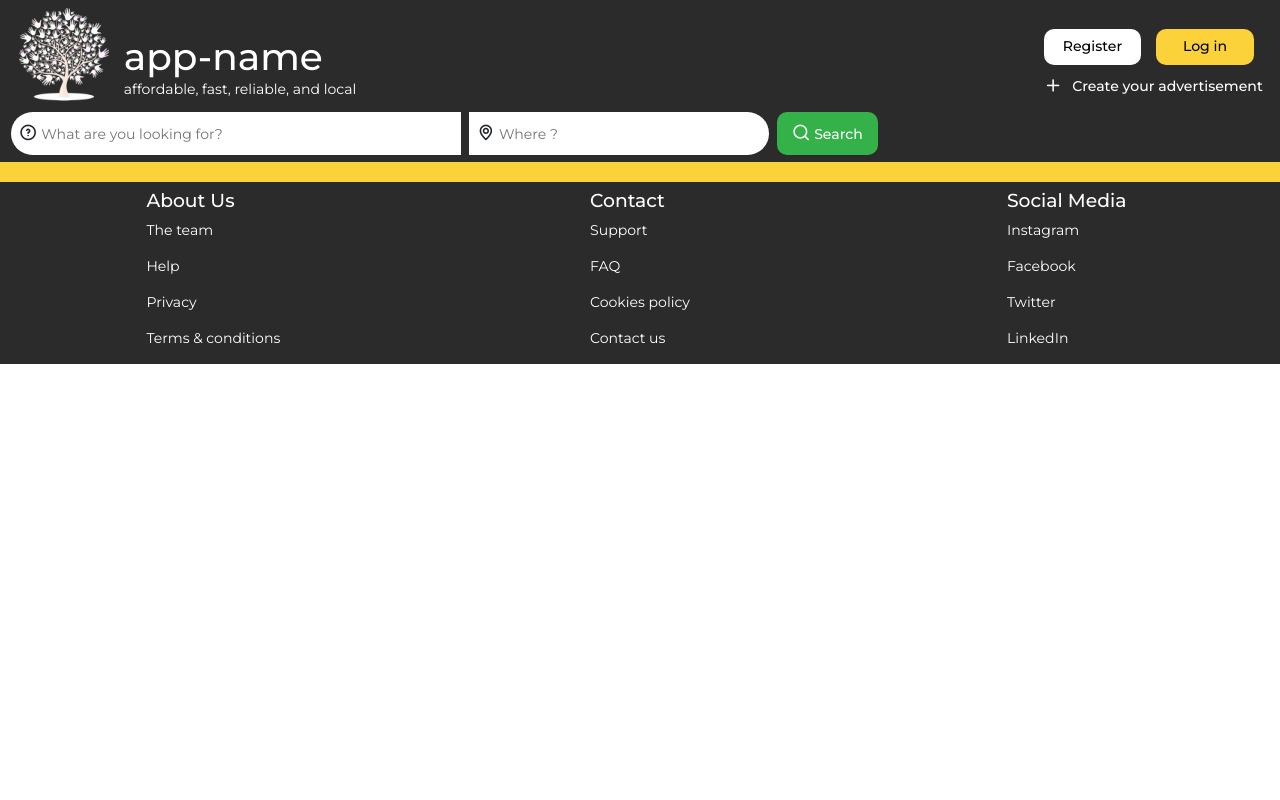
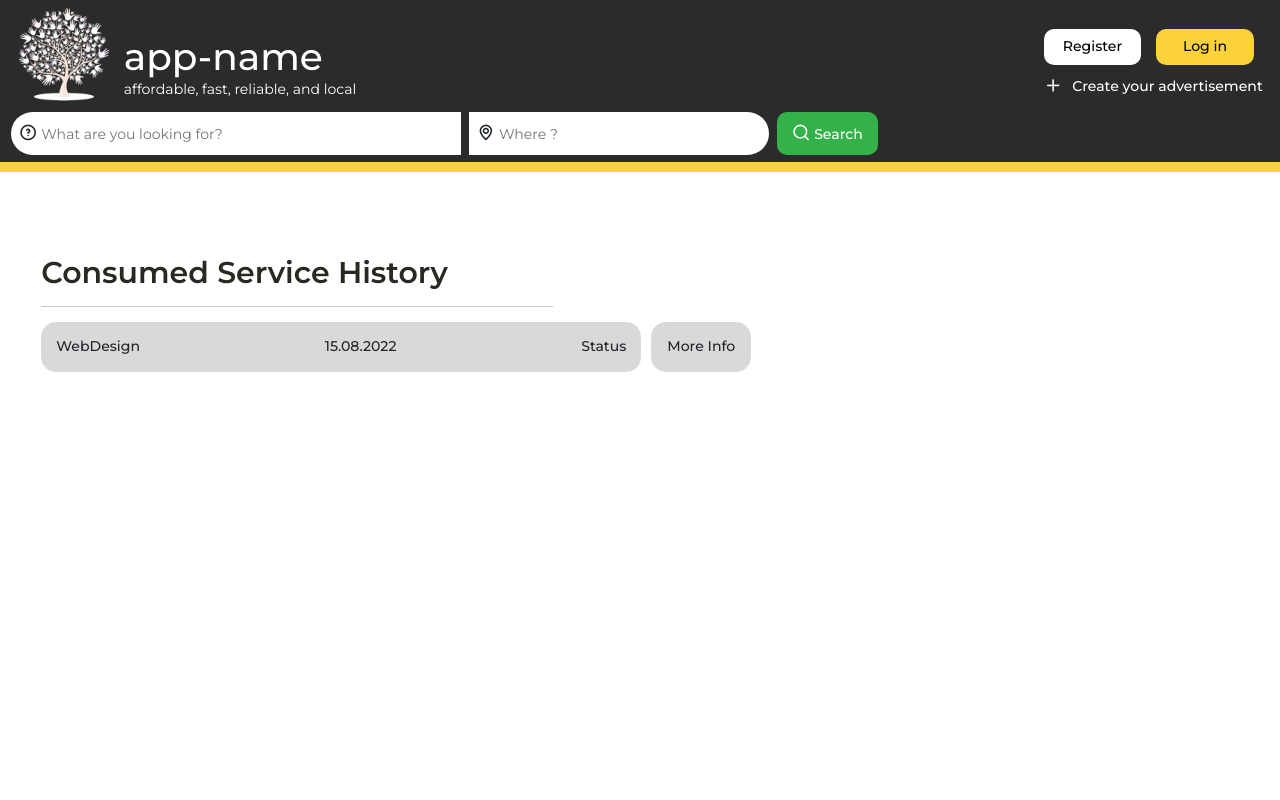
Before and after one commit to anoj-kt/finalproject-frontend, a React (Create React App) app: page /user/1/services/consumed in a window 1280 px wide. Shown: the top 800 px of the page. Built offline with nearby package versions, Linux system fonts and the light colour scheme.

Commit message:
created bs for consumed_services

```diff
--- a/src/App.js
+++ b/src/App.js
@@ -13,6 +13,7 @@ import ProvidedServiceList from "./components/ProvidedServiceList";
 import RequestDetails from "./components/RequestDetails";
 import RequestDetailsPending from "./components/RequestDetailsPending";
 import RequestDetailsReject from "./components/RequestDetailsReject";
+import ConsumedServiceList from "./components/ConsumedServiceList";
 
 function App() {
   return (
@@ -26,13 +27,16 @@ function App() {
             <Route path="/auth/signup" element={<UserSignup />}></Route>
             <Route path="/user/:userId/services/provided/new" element={<CreateAd />}></Route>
             <Route path="/404" element={<ErrorPage />}></Route>
-            {/* Provided Services */}
+            {/* Provided Services & Request Details*/}
             <Route path="/user/:userId/services/provided" element={<ProvidedServiceList />}></Route>
             <Route path="user/:userId/services/provided/:serviceId/requests" element={<RequestListforProvidedServices />}></Route>
-            {/* Request Details */}
             <Route path="/user/:userId/services/provided/:serviceId/requests/:requestId" element={<RequestDetails />}></Route>
             <Route path="/user/:userId/services/provided/:serviceId/requests/:requestId/status/pending" element={<RequestDetailsPending />}></Route>
             <Route path="/user/:userId/services/provided/:serviceId/requests/:requestId/status/rejected" element={<RequestDetailsReject />}></Route>
+            {/* Consumed Services & Request Details */}
+            <Route path="/user/:userId/services/consumed/" element={<ConsumedServiceList />}></Route>
+
+
           </Routes>
         </div>
       <Footer />
--- a/src/components/ConsumedServiceList.js
+++ b/src/components/ConsumedServiceList.js
@@ -1,11 +1,37 @@
+import { useState, useEffect } from 'react';
 import { Link } from 'react-router-dom';
+import { Container, Row, Col } from 'react-bootstrap';
+import "bootstrap-icons/font/bootstrap-icons.css";
 
-const ConsumedServiceList = () => {
+const consumedServiceList = () => {
+
+
+
+
+
   return (
-    <div>
-      <h2>CONSUMED SERVICES LIST</h2>
+    <Container fluid className="requestd_container">
+    <div className='requestd__content'>
+        <h2>Consumed Service History </h2>
+        <Col md={5}><hr></hr></Col>
+      <div className="requestd__flex">
+      <div className='requestd__status'>
+        <Link to="/user/:userid/profile"style={{textDecoration: 'none', color: 'var(--main)'}}>
+         <p className='requestp__hover'>WebDesign</p>
+        </Link>
+        <p>15.08.2022</p>
+        <p>Status</p>
+      </div>
+      <div className="requestd__moreinfo">
+        <Link to="/user/:userId/services/provided/:serviceId/requests/:requestId"style={{textDecoration: 'none', color: 'var(--main)'}}>
+          <p className='requestp__hover'>More Info</p>
+        </Link>
+      </div>
+      </div>
     </div>
+
+  </Container>
   )
 }
 
-export default ConsumedServiceList
+export default consumedServiceList
--- a/src/index.css
+++ b/src/index.css
@@ -564,7 +564,7 @@ a {
 }
 
 
-/* =================REQUST LIST FOR PROVIDED SERVICES================= */
+/* =================PROVIDED SERVICES================= */
 
 .requestd_container {
   height: calc(100vh - 162.44px);
@@ -617,11 +617,11 @@ a {
   opacity: 70%;
  }
 
- /* =================REQUEST DETAILS================= */
+ /* =================PROVIDED SERVICES REQUEST DETAILS================= */
 
-.requestdetails__container {
-  /* height: calc(100vh - 162.44px); */
- }
+/* .requestdetails__container {
+  height: calc(100vh - 162.44px);
+ } */
 
  .requestdetails__content {
   padding: 5.5rem 10rem 0rem 2rem;
@@ -725,3 +725,27 @@ a {
   padding-left: 0.2rem;
   margin-bottom: 7rem;
 }
+
+
+/* =================PROVIDED SERVICES LIST================= */
+
+.r {
+  height: calc(100vh - 162.44px);
+ }
+
+ /* .consumeds__history {
+  padding: 5.5rem 0 0 2rem;
+ } */
+
+ #consumeds__history {
+  display: flex;
+  align-items: flex-end;
+  justify-content: space-between;
+  height: 50px;
+  width: 600px;
+  border: 0px solid;
+  background: #D9D9D9;
+  border-radius: 15px;
+  font-weight: var(--font-medium);
+  padding: 2rem 1rem 0 1rem;
+ }
```
